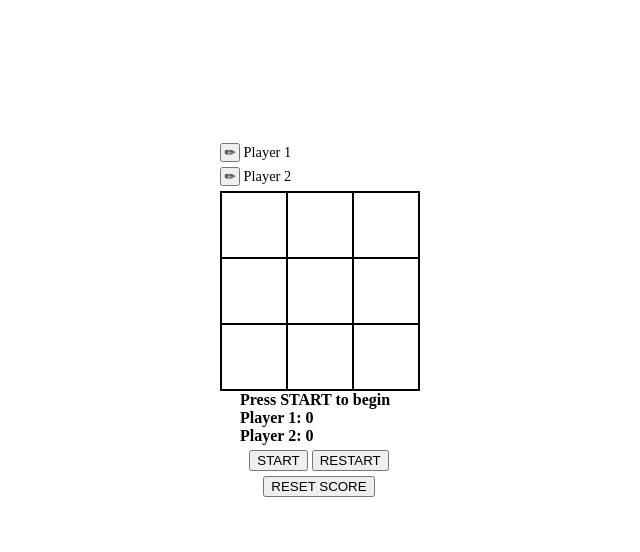
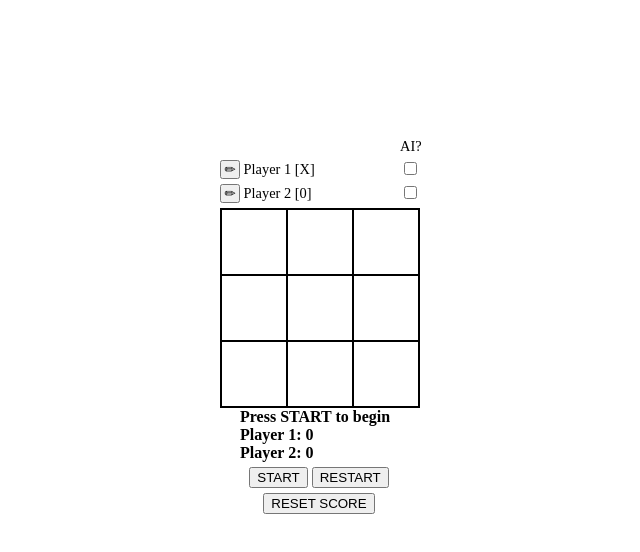
Before and after one commit to chris-kamp/tic-tac-toe, a plain HTML site: page index.html in a window 1280 px wide. Shown: the whole page, without its empty margins (320-960 px from the left). Drawn offline with Linux system fonts and the light colour scheme.

Commit message:
Add checkbox to select AI

```diff
--- a/index.html
+++ b/index.html
@@ -11,10 +11,28 @@
             <div id="content-container">
                 <div id="game-container">
                     <div id="name-container">
-                        <button id="editNameP1" class="edit-button">&#9999;</button>
-                        <span id="nameP1">Player 1</span><br>
-                        <button id="editNameP2" class="edit-button">&#9999;</button>
-                        <span id="nameP2">Player 2</span>
+                        <div class="name-row">
+                            <span></span>
+                            <span>AI?</span>
+                        </div>
+                        <div class="name-row">
+                            <div>
+                                <button id="editNameP1" class="edit-button">&#9999;</button>
+                                <span id="nameP1"></span>
+                            </div>
+                            <div class="check-container">
+                                <input type="checkbox" id="AIP1">
+                            </div>
+                        </div>
+                        <div class="name-row">
+                                <div>
+                                    <button id="editNameP2" class="edit-button">&#9999;</button>
+                                    <span id="nameP2"></span>
+                                </div>
+                                <div class="check-container">
+                                    <input type="checkbox" id="AIP2">
+                                </div>
+                        </div>
                     </div>
                     <div id="grid-container">
                     </div>
--- a/main.js
+++ b/main.js
@@ -145,7 +145,7 @@ const DisplayController = (() => {
     //Update the name displayed for a player
     const displayName = (player) => {
         const index = player.getTurnIndex();
-        nameDisplays[index].textContent = player.getName();
+        nameDisplays[index].textContent = `${player.getName()} [${player.getMark()}]`;
         nameInputs[index].replaceWith(nameDisplays[index]);
     };
 
@@ -162,7 +162,7 @@ const DisplayController = (() => {
         scoreTextP1.textContent = `${GameController.getPlayer(0).getName()}: ${GameController.getPlayer(0).getScore()}`;
         scoreTextP2.textContent = `${GameController.getPlayer(1).getName()}: ${GameController.getPlayer(1).getScore()}`;
     }
-    return {initialiseBoard, displayBoard, displayStatus, displayScore, initialiseNameInputs};
+    return {initialiseBoard, displayBoard, displayStatus, displayScore, initialiseNameInputs, displayName};
  })();
 
 //A factory function to create objects for each player
@@ -219,6 +219,8 @@ const GameController = (() => {
         currentPlayer = players[0];
         DisplayController.initialiseBoard();
         DisplayController.initialiseNameInputs();
+        DisplayController.displayName(players[0]);
+        DisplayController.displayName(players[1]);
         DisplayController.displayBoard();
         DisplayController.displayScore();
     };
--- a/style.css
+++ b/style.css
@@ -18,6 +18,10 @@
     padding: 0;
 }
 
+.check-container {
+    padding-top: 4px;
+}
+
 .nameInput {
     width: 168px;
 }
@@ -25,6 +29,11 @@
 #name-container {
     margin-bottom: 5px;
     font-size: 0.9em;
+}
+
+.name-row {
+    display: grid;
+    grid-template-columns: 180px 1fr;
 }
 
 #grid-container {
```
